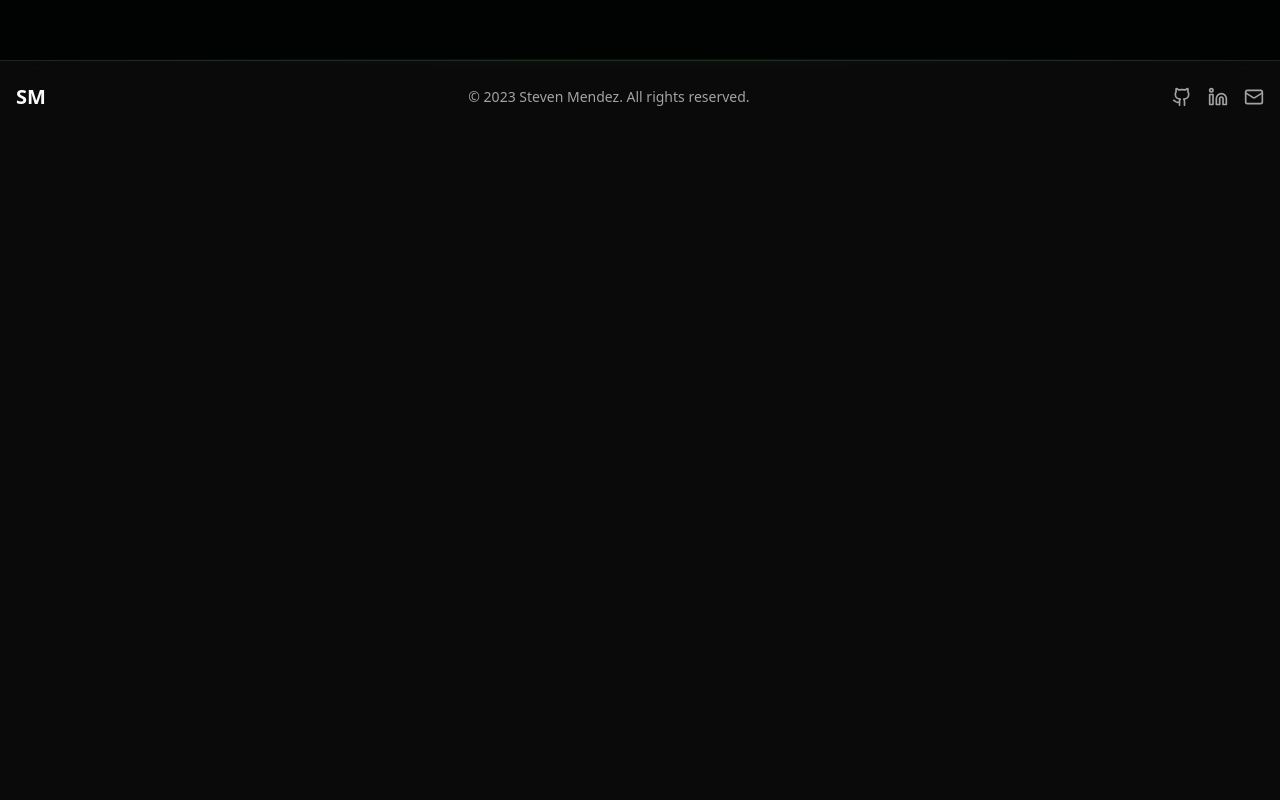
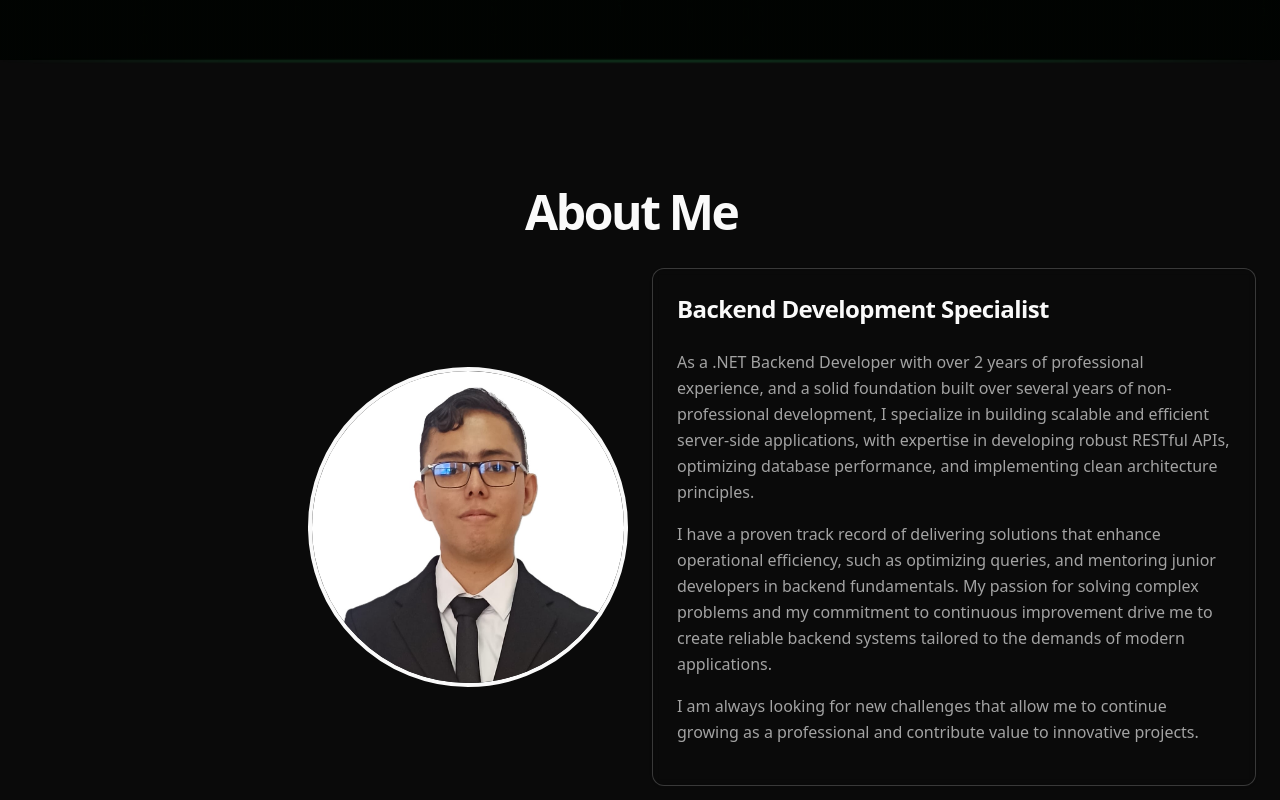
Before and after one commit to Steven-Mendez/my-portfolio, a Next.js app: page / in a window 1280 px wide. Shown: the part 740-1540 px from the top of the page. Before the commit the page ends 873 px from the top, so only its background shows below. Built offline with nearby package versions, Linux system fonts and the light colour scheme.

Commit message:
feat: Add About section with animated entry and reusable Card component

```diff
--- a/src/app/page.tsx
+++ b/src/app/page.tsx
@@ -1,3 +1,5 @@
+import About from "@/components/about";
+import AnimatedSection from "@/components/animated-section";
 import Footer from "@/components/footer";
 import Hero from "@/components/hero";
 import Navbar from "@/components/navbar";
@@ -8,6 +10,12 @@ export default function Home() {
       <Navbar />
       <main className="flex min-h-screen flex-col items-center justify-between">
         <Hero />
+        <AnimatedSection
+          id="about"
+          className="w-full py-8 md:py-12 lg:py-16 matrix-bg"
+        >
+          <About />
+        </AnimatedSection>
       </main>
       <Footer />
     </>
--- /dev/null
+++ b/src/components/about.tsx
@@ -0,0 +1,85 @@
+"use client";
+
+import Image from "next/image";
+import { Card, CardContent, CardHeader, CardTitle } from "@/components/ui/card";
+import { useLanguage } from "@/contexts/LanguageContext";
+
+const content = {
+  es: {
+    title: "Sobre Mí",
+    name: "Steven Méndez",
+    role: "Especialista en Desarrollo Backend",
+    description: [
+      "Soy un desarrollador backend .NET con más de 2 años de experiencia profesional, y una sólida base construida a partir de varios años de desarrollo práctico no profesional. Me especializo en la creación de aplicaciones escalables y eficientes del lado del servidor, con experiencia en el desarrollo de APIs RESTful robustas, optimización del rendimiento de bases de datos e implementación de principios de arquitectura limpia.",
+      "Cuento con un historial comprobado de entregar soluciones que mejoran la eficiencia operativa, como la optimización de consultas, y la capacitación de desarrolladores junior en fundamentos del backend. Mi pasión por resolver problemas complejos y mi compromiso con la mejora continua me impulsan a crear sistemas backend confiables, diseñados para satisfacer las demandas de las aplicaciones modernas.",
+      "Siempre en busca de nuevos retos, quiero seguir creciendo como profesional y contribuir a proyectos innovadores.",
+    ],
+    imageUrl: "/foto.jpeg",
+  },
+  en: {
+    title: "About Me",
+    name: "Steven Mendez",
+    role: "Backend Development Specialist",
+    description: [
+      "As a .NET Backend Developer with over 2 years of professional experience, and a solid foundation built over several years of non-professional development, I specialize in building scalable and efficient server-side applications, with expertise in developing robust RESTful APIs, optimizing database performance, and implementing clean architecture principles.",
+      "I have a proven track record of delivering solutions that enhance operational efficiency, such as optimizing queries, and mentoring junior developers in backend fundamentals. My passion for solving complex problems and my commitment to continuous improvement drive me to create reliable backend systems tailored to the demands of modern applications.",
+      "I am always looking for new challenges that allow me to continue growing as a professional and contribute value to innovative projects.",
+    ],
+    imageUrl: "/foto.jpeg",
+  },
+};
+
+export default function About() {
+  const { language } = useLanguage();
+  const { title, name, role, description, imageUrl } = content[language];
+
+  return (
+    <section id="about" className="w-full py-8 md:py-12 lg:py-16 matrix-bg">
+      <h2 className="text-3xl font-bold tracking-tighter sm:text-4xl md:text-5xl text-center mb-8 text-primary terminal-text">
+        {title}
+      </h2>
+      <div className="container px-4 md:px-6">
+        <div className="grid gap-6 lg:grid-cols-2 items-center">
+          <div className="flex justify-center lg:justify-end">
+            <div className="relative w-64 h-64 md:w-80 md:h-80 overflow-hidden rounded-full border-4 border-primary">
+              <Image
+                src={imageUrl}
+                alt={`Portrait of ${name}`}
+                layout="fill"
+                objectFit="cover"
+                className="transition-transform duration-300 hover:scale-110"
+              />
+            </div>
+          </div>
+          <Card className="bg-card/50 backdrop-blur-sm border-primary/20">
+            <CardHeader>
+              <CardTitle className="text-2xl font-bold text-primary">
+                {role}
+              </CardTitle>
+            </CardHeader>
+            <CardContent>
+              {description.map((paragraph, index) => (
+                <p key={index} className="text-muted-foreground mb-4">
+                  {paragraph}
+                </p>
+              ))}
+            </CardContent>
+          </Card>
+        </div>
+      </div>
+      <script
+        type="application/ld+json"
+        dangerouslySetInnerHTML={{
+          __html: JSON.stringify({
+            "@context": "https://schema.org",
+            "@type": "Person",
+            name: name,
+            jobTitle: role,
+            description: description.join(" "),
+            image: imageUrl,
+          }),
+        }}
+      />
+    </section>
+  );
+}
--- /dev/null
+++ b/src/components/animated-section.tsx
@@ -0,0 +1,29 @@
+"use client";
+
+import { motion } from "framer-motion";
+import { ReactNode } from "react";
+
+interface AnimatedSectionProps {
+  children: ReactNode;
+  id: string;
+  className?: string;
+}
+
+export default function AnimatedSection({
+  children,
+  id,
+  className,
+}: AnimatedSectionProps) {
+  return (
+    <motion.section
+      id={id}
+      className={className}
+      initial={{ opacity: 0, y: 20 }}
+      whileInView={{ opacity: 1, y: 0 }}
+      viewport={{ once: true, amount: 0.2 }}
+      transition={{ duration: 0.5, ease: "easeOut" }}
+    >
+      {children}
+    </motion.section>
+  );
+}
--- /dev/null
+++ b/src/components/ui/card.tsx
@@ -0,0 +1,76 @@
+import * as React from "react"
+
+import { cn } from "@/lib/utils"
+
+const Card = React.forwardRef<
+  HTMLDivElement,
+  React.HTMLAttributes<HTMLDivElement>
+>(({ className, ...props }, ref) => (
+  <div
+    ref={ref}
+    className={cn(
+      "rounded-xl border bg-card text-card-foreground shadow",
+      className
+    )}
+    {...props}
+  />
+))
+Card.displayName = "Card"
+
+const CardHeader = React.forwardRef<
+  HTMLDivElement,
+  React.HTMLAttributes<HTMLDivElement>
+>(({ className, ...props }, ref) => (
+  <div
+    ref={ref}
+    className={cn("flex flex-col space-y-1.5 p-6", className)}
+    {...props}
+  />
+))
+CardHeader.displayName = "CardHeader"
+
+const CardTitle = React.forwardRef<
+  HTMLDivElement,
+  React.HTMLAttributes<HTMLDivElement>
+>(({ className, ...props }, ref) => (
+  <div
+    ref={ref}
+    className={cn("font-semibold leading-none tracking-tight", className)}
+    {...props}
+  />
+))
+CardTitle.displayName = "CardTitle"
+
+const CardDescription = React.forwardRef<
+  HTMLDivElement,
+  React.HTMLAttributes<HTMLDivElement>
+>(({ className, ...props }, ref) => (
+  <div
+    ref={ref}
+    className={cn("text-sm text-muted-foreground", className)}
+    {...props}
+  />
+))
+CardDescription.displayName = "CardDescription"
+
+const CardContent = React.forwardRef<
+  HTMLDivElement,
+  React.HTMLAttributes<HTMLDivElement>
+>(({ className, ...props }, ref) => (
+  <div ref={ref} className={cn("p-6 pt-0", className)} {...props} />
+))
+CardContent.displayName = "CardContent"
+
+const CardFooter = React.forwardRef<
+  HTMLDivElement,
+  React.HTMLAttributes<HTMLDivElement>
+>(({ className, ...props }, ref) => (
+  <div
+    ref={ref}
+    className={cn("flex items-center p-6 pt-0", className)}
+    {...props}
+  />
+))
+CardFooter.displayName = "CardFooter"
+
+export { Card, CardHeader, CardFooter, CardTitle, CardDescription, CardContent }
```
Also changed, not shown: public/foto.jpeg (added).
